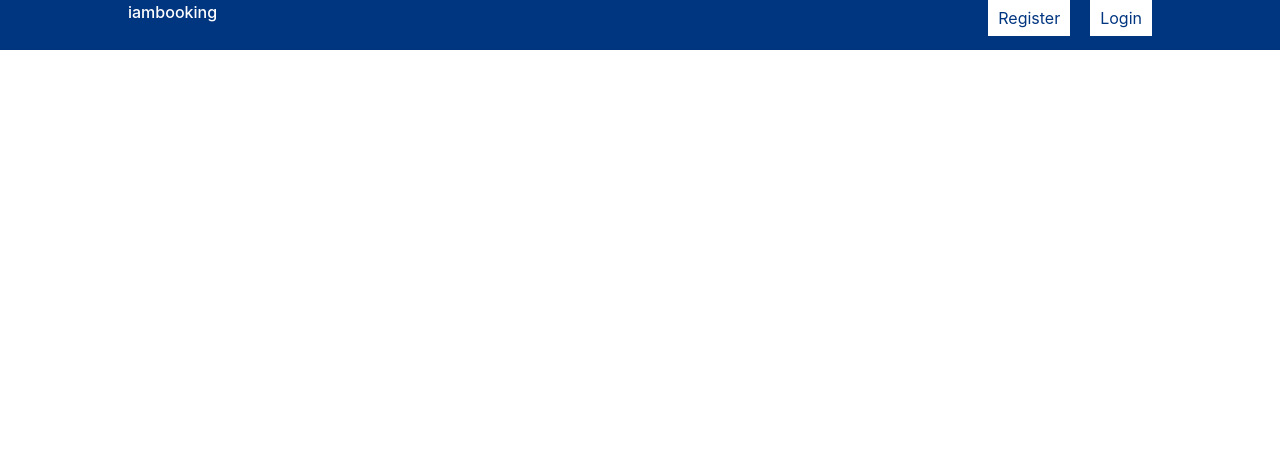
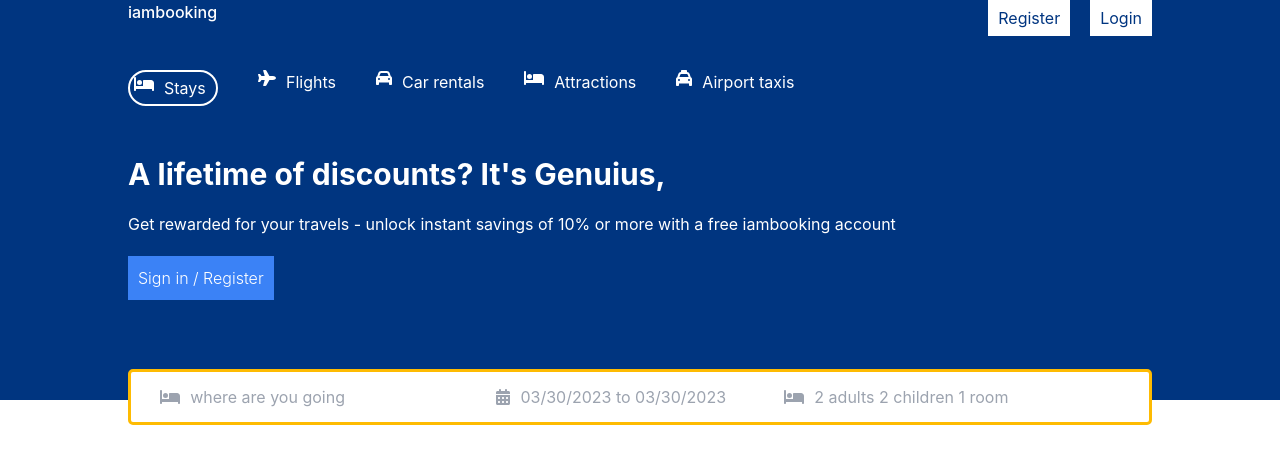
Before and after one commit to oladsdan/bookingapp, a React (Create React App) app: page / in a window 1280 px wide. Shown: the top 464 px of the page. Built offline with nearby package versions, Linux system fonts and the light colour scheme.

Commit message:
header component of date-range

```diff
--- a/package.json
+++ b/package.json
@@ -3,10 +3,16 @@
   "version": "0.1.0",
   "private": true,
   "dependencies": {
+    "@fortawesome/fontawesome-svg-core": "^6.3.0",
+    "@fortawesome/free-regular-svg-icons": "^6.3.0",
+    "@fortawesome/free-solid-svg-icons": "^6.3.0",
+    "@fortawesome/react-fontawesome": "^0.2.0",
     "@testing-library/jest-dom": "^5.16.5",
     "@testing-library/react": "^13.4.0",
     "@testing-library/user-event": "^13.5.0",
+    "date-fns": "^2.29.3",
     "react": "^18.2.0",
+    "react-date-range": "^1.4.0",
     "react-dom": "^18.2.0",
     "react-router-dom": "^6.9.0",
     "react-scripts": "5.0.1",
--- a/src/components/Header.jsx
+++ b/src/components/Header.jsx
@@ -1,8 +1,95 @@
-import React from 'react'
+import React, {useState} from 'react'
+import {FontAwesomeIcon} from "@fortawesome/react-fontawesome"
+import { faBed, faCalendarDays, faCar, faPlane, faTaxi } from '@fortawesome/free-solid-svg-icons';
+import { DateRange } from 'react-date-range';
+import 'react-date-range/dist/styles.css';
+import 'react-date-range/dist/theme/default.css';
+import { format } from 'date-fns'; // used for transferring the date into a readable strings
 
 const Header = () => {
+    const [openDate, setOpenDate] = useState(false)
+
+    // used for the react-date-rangge library
+    const [date, setDate] = useState([
+        {
+            startDate: new Date(),
+            endDate: new Date(),
+            key: 'selection'
+        }
+    ]);
+
+
+    const active = "border-2 border-solid border-white rounded-[20px]"
+
+    const headerSearchItem = "flex items-center gap-[10px]"
+
+
   return (
-    <div>Header</div>
+    <div className="bg-blue-col text-white flex justify-center relative">
+        <div className="w-[100%] max-w-5xl mt-5 mb-[100px]">
+            <div className="flex gap-[40px] mb-[50px]">
+                <div className={`flex align-center gap-[10px] w-[90px] p-1 ${active} `}>
+                    <FontAwesomeIcon icon={faBed} />
+                    <span>Stays</span>
+                </div>
+                <div className="flex align-center gap-[10px]">
+                    <FontAwesomeIcon icon={faPlane} />
+                    <span>Flights</span>
+                </div>
+                <div className="flex align-center gap-[10px]">
+                    <FontAwesomeIcon icon={faCar} />
+                    <span>Car rentals</span>
+                </div>
+                <div className="flex align-center gap-[10px]">
+                    <FontAwesomeIcon icon={faBed} />
+                    <span>Attractions</span>
+                </div>
+                <div className="flex align-center gap-[10px]">
+                    <FontAwesomeIcon icon={faTaxi} />
+                    <span>Airport taxis</span>
+                </div>
+            </div>
+            <h1 className="text-3xl font-bold">A lifetime of discounts? It's Genuius,</h1>
+            <p className="my-[20px]">Get rewarded for your travels - unlock instant
+                savings of 10% or more with a free iambooking account
+            </p>
+            <button className="bg-blue-500 text-white font-light border-none p-[10px]">Sign in / Register</button>
+
+            {/* the search components */}
+             <div className="h-[30px] bg-white border-[3px] border-solid border-[#febb02] flex
+                    items-center justify-around absolute py-[25px] px-0 rounded-[5px] bottom-[-25px] w-[100%] max-w-5xl">
+                <div className={headerSearchItem}>
+                    <FontAwesomeIcon icon={faBed} className="text-gray-400" />
+                    <input type="text" placeholder="where are you going" className="border-none outline-0 text-gray-400" />
+                </div>
+                <div className={headerSearchItem}>
+                    <FontAwesomeIcon icon={faCalendarDays} className="text-gray-400" />
+                    <sapn onClick={()=>setOpenDate(!openDate)} className="text-gray-400 cursor-pointer">{`${format(date[0].startDate, "MM/dd/yyyy")} to ${format(date[0].endDate, "MM/dd/yyyy")}`}</sapn>
+                    {/* we install react-date-range and date-fns */}
+                    {openDate &&
+
+                        <DateRange
+                            editableDateinput={true}
+                            onChange={item => setDate([item.selection])}
+                            moveRangeOnFirstSelection={false}
+                            ranges={date}
+                            className="absolute top-12"
+                        />
+                    }
+                </div>
+                <div className={headerSearchItem}>
+                    <FontAwesomeIcon icon={faBed} className="text-gray-400" />
+                    <span className="text-gray-400 cursor-pointer">2 adults 2 children 1 room</span>
+                 </div>
+                <div className={headerSearchItem}>
+                    <button className="headerbtn">Search</button>
+                 </div>
+            </div>
+
+        </div>
+
+    </div>
+
   )
 }
 
--- a/src/pages/Home.jsx
+++ b/src/pages/Home.jsx
@@ -1,10 +1,12 @@
 import React from 'react'
+import Header from '../components/Header'
 import Navbar from '../components/Navbar'
 
 const Home = () => {
   return (
     <div>
         <Navbar/>
+        <Header />
     </div>
   )
 }
```
Also changed, not shown: 2 other files (tests, documents, lock files or other folders).
